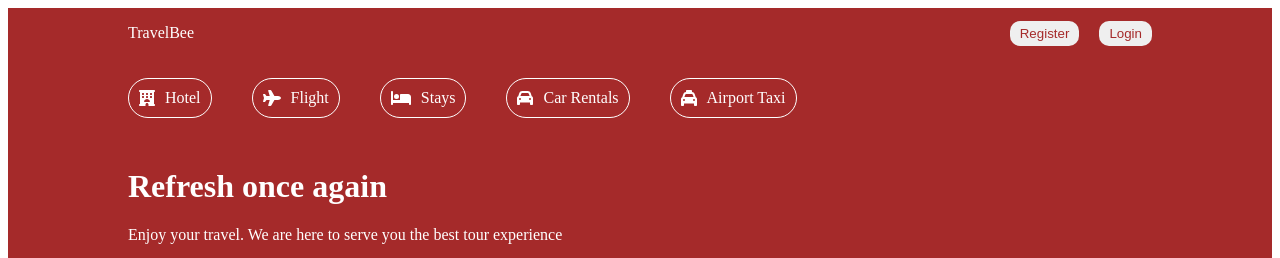
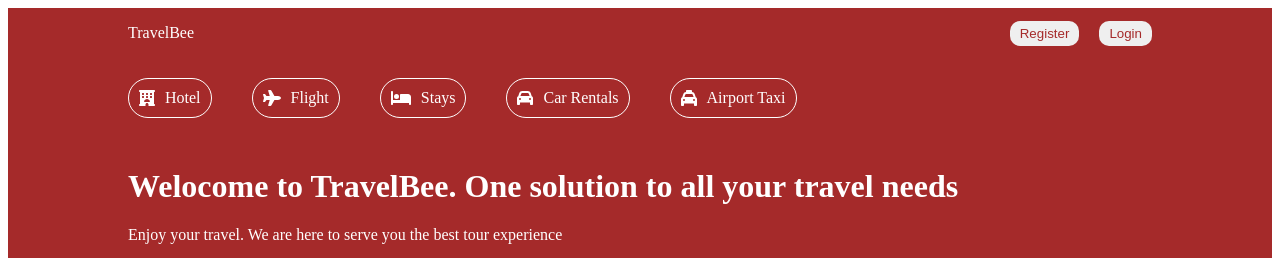
Before and after one commit to Akash7200/TravelBee, a React (Vite) app in the folder client/: page / in a window 1280 px wide. Shown: the top 258 px of the page. Built offline with nearby package versions, Linux system fonts and the light colour scheme; no server answers.

Commit message:
some error solve

```diff
--- a/client/package.json
+++ b/client/package.json
@@ -10,6 +10,7 @@
     "lint": "eslint src --ext js,jsx --report-unused-disable-directives --max-warnings 0",
     "preview": "vite preview"
   },
+
   "dependencies": {
     "@fortawesome/fontawesome-svg-core": "^6.5.1",
     "@fortawesome/free-brands-svg-icons": "^6.5.1",
@@ -32,5 +33,6 @@
     "eslint-plugin-react-hooks": "^4.6.0",
     "eslint-plugin-react-refresh": "^0.3.4",
     "vite": "^4.3.2"
-  },"proxy": "http://localhost:8000/api"
+  }
+
 }
--- a/client/src/components/header/Header.jsx
+++ b/client/src/components/header/Header.jsx
@@ -8,6 +8,7 @@ import 'react-date-range/dist/theme/default.css'; // theme css file
 import { useState } from "react";
 import { format } from "date-fns"
 import { useNavigate } from "react-router-dom";
+import { Navigate } from "react-router-dom";
 
 
 
@@ -91,7 +92,7 @@ const Header = ({ type }) => {
 
 
         {type !== "list" &&
-          <>   <h1 className="headerTitle">Refresh once again</h1>
+          <>   <h1 className="headerTitle">Welocome to TravelBee. One solution to all your travel needs</h1>
             <p className="headerDesc">Enjoy your travel. We are here to serve you the best tour experience</p>
             <button className="headerBtn">Sign in / Register</button>
             <div className="headerSearch">
@@ -103,14 +104,6 @@ const Header = ({ type }) => {
                 onChange={e=>setDestination(e.target.value)}
                 />
               </div>
-
-
-
-
-
-
-
-
 
               <div className="headerSearchItem">
                 <FontAwesomeIcon icon={faCalendarDays} className="headerIcon" />
@@ -125,17 +118,7 @@ const Header = ({ type }) => {
                 />
                 }
 
-
-
-
               </div>
-
-
-
-
-
-
-
 
 
               <div className="headerSearchItem">
--- a/client/src/components/searchItem/SearchItem.jsx
+++ b/client/src/components/searchItem/SearchItem.jsx
@@ -3,8 +3,11 @@ import "./searchItem.css"
 const SearchItem = ({item}) => {
   return (
 
+
+
     <div className="searchItem">
       <img src={item.photos[0]} alt="" className="siImg" />
+       {/* console.log({item.name}); */}
       <div className="siDesc">
        <h1 className="siTitle">{item.name}</h1>
        <span className="siDistance">{item.distance}m from center</span>
--- a/client/src/pages/list/List.jsx
+++ b/client/src/pages/list/List.jsx
@@ -17,7 +17,12 @@ const List = () => {
   const [openDate, setOpenDate] = useState(false)
   const [options, setOptions] = useState(locaion.state.options)
 
-  const {data, loading, error, refetch} = useFetch('localhost:8000/api/hotels?city=${destination}')
+
+  const {data, loading, error, refetch} = useFetch("localhost:8000/api/hotels?city=${destination}")
+
+  console.log({destination})
+
+  console.log(data)
 
 
   return (
```
Also changed, not shown: 1 other file (tests, documents, lock files or other folders).
